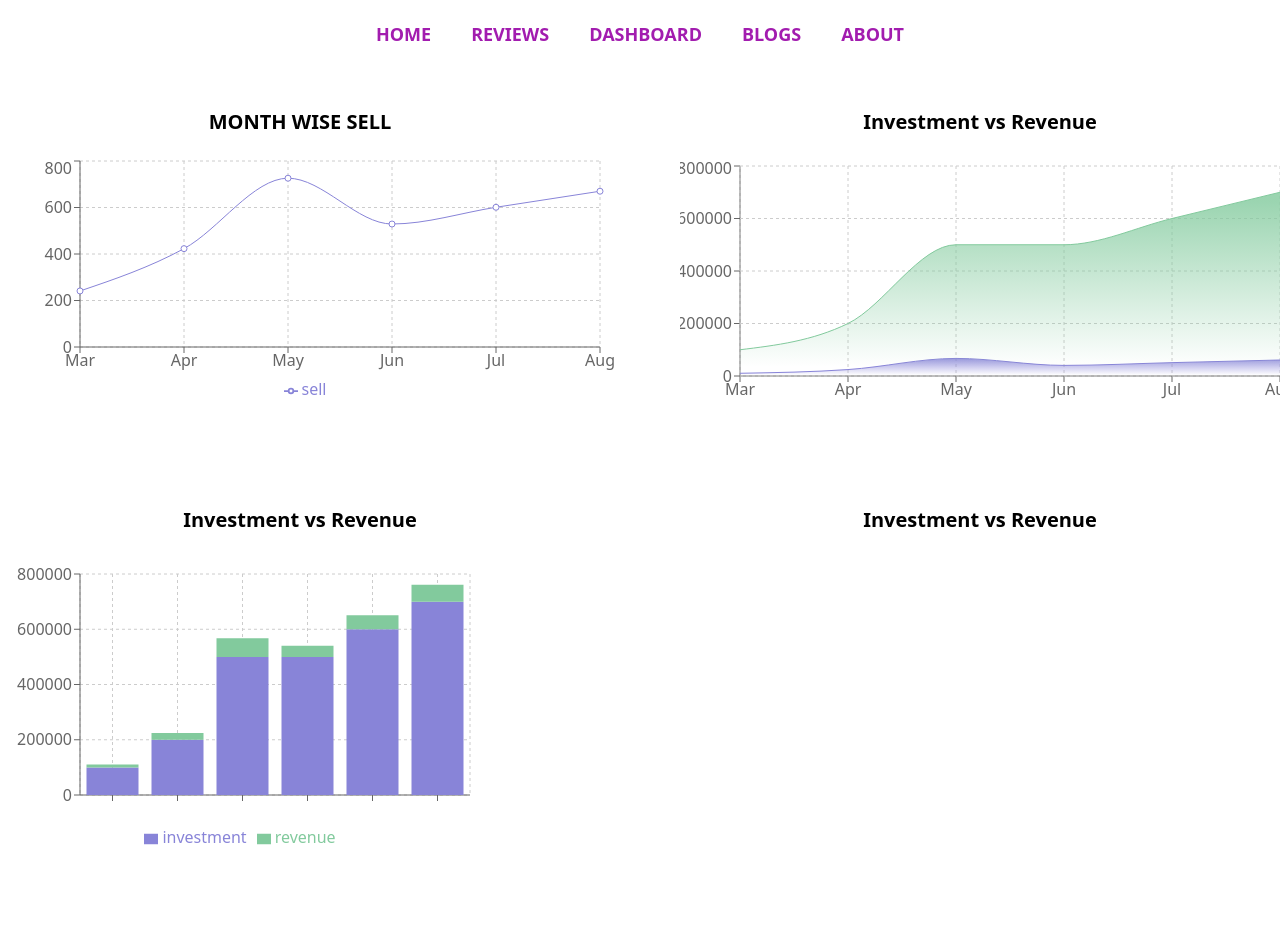
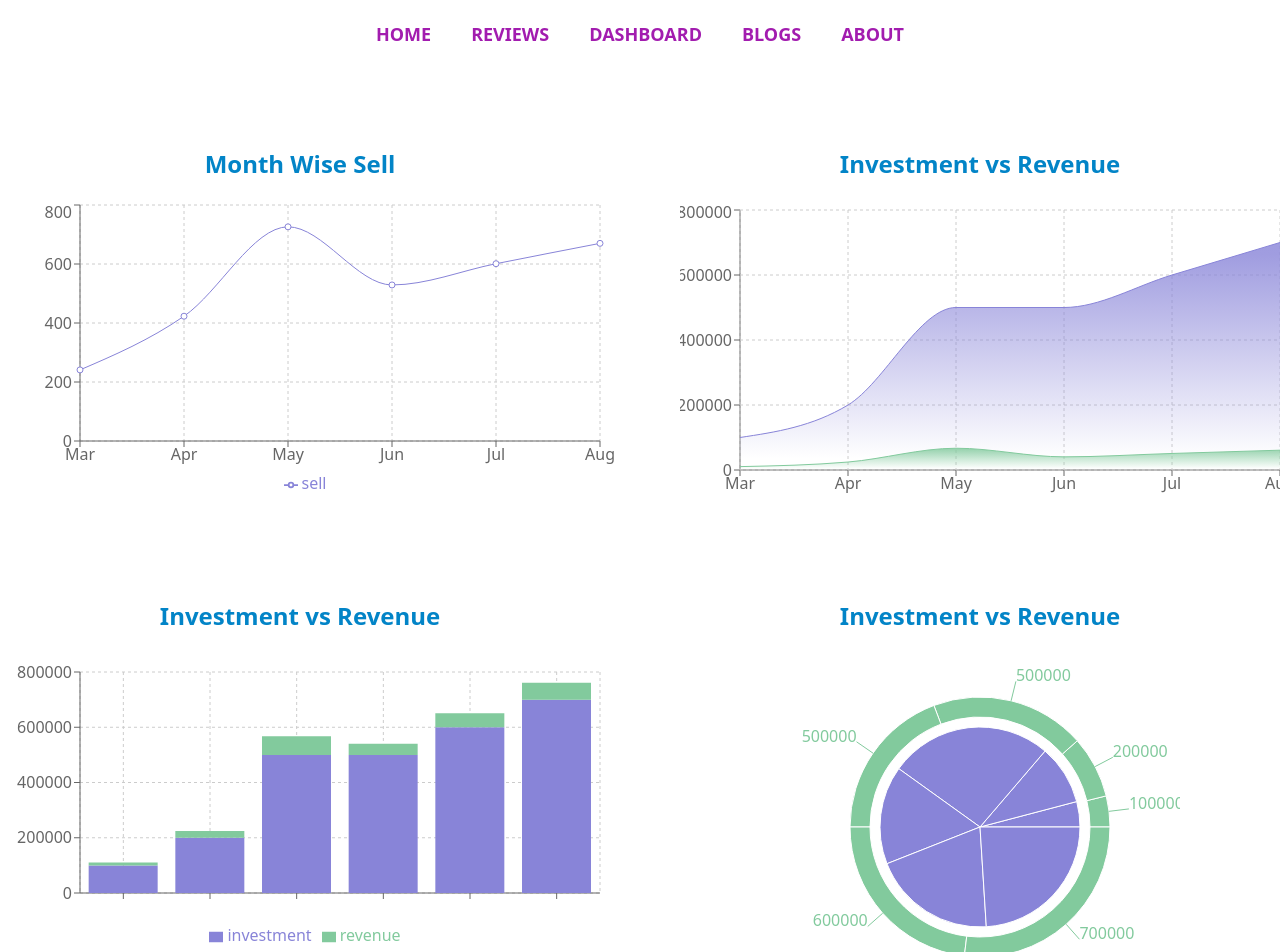
Before and after one commit to shakhawath1/product-analysis, a React (Create React App) app: page /dashboard in a window 1280 px wide. Shown: the top 952 px of the page. Built offline with nearby package versions, Linux system fonts and the light colour scheme.

Commit message:
added pie chart

```diff
--- a/src/ReChart/RevAreaChart/RevAreaChart.js
+++ b/src/ReChart/RevAreaChart/RevAreaChart.js
@@ -6,8 +6,8 @@ const RevAreaChart = () => {
     const [data] = useChartData();
     return (
         <div>
-            <h4 className='text-xl text-center font-semibold my-5'>Investment vs Revenue</h4>
-            <AreaChart width={630} height={250} data={data}
+            <h4 className='text-2xl text-center font-semibold my-5 text-sky-600'>Investment vs Revenue</h4>
+            <AreaChart width={630} height={300} data={data}
                 margin={{ top: 10, right: 30, left: 0, bottom: 0 }}>
                 <defs>
                     <linearGradient id="colorUv" x1="0" y1="0" x2="0" y2="1">
@@ -23,8 +23,8 @@ const RevAreaChart = () => {
                 <YAxis />
                 <CartesianGrid strokeDasharray="3 3" />
                 <Tooltip />
-                <Area type="monotone" dataKey="revenue" stroke="#8884d8" fillOpacity={1} fill="url(#colorUv)" />
-                <Area type="monotone" dataKey="investment" stroke="#82ca9d" fillOpacity={1} fill="url(#colorPv)" />
+                <Area type="monotone" dataKey="investment" stroke="#8884d8" fillOpacity={1} fill="url(#colorUv)" />
+                <Area type="monotone" dataKey="revenue" stroke="#82ca9d" fillOpacity={1} fill="url(#colorPv)" />
             </AreaChart>
         </div>
     );
--- a/src/ReChart/RevBarChart/RevBarChart.js
+++ b/src/ReChart/RevBarChart/RevBarChart.js
@@ -6,9 +6,9 @@ const RevBarChart = () => {
     const [data] = useChartData();
     return (
         <div>
-            <h4 className='text-xl text-center font-semibold my-5'>Investment vs Revenue</h4>
+            <h4 className='text-2xl text-center font-semibold my-5 text-sky-600'>Investment vs Revenue</h4>
             <BarChart
-                width={500}
+                width={630}
                 height={300}
                 data={data}
                 margin={{
--- a/src/ReChart/RevPieChart/RevPieChart.js
+++ b/src/ReChart/RevPieChart/RevPieChart.js
@@ -1,20 +1,19 @@
 import React from 'react';
-import { Pie, PieChart } from 'recharts';
+import { Pie, PieChart, Tooltip } from 'recharts';
 import useChartData from '../../hooks/useChartData';
 
 const RevPieChart = () => {
     const [data] = useChartData();
-    const data1 = data.revenue;
 
     return (
-        <div>
-            <h4 className='text-xl text-center font-semibold my-5'>Investment vs Revenue</h4>
-            {/* <ResponsiveContainer width="100%" height="100%"> */}
-            <PieChart width={400} height={400}>
-                <Pie data={data1} dataKey="revenue" cx="50%" cy="50%" outerRadius={60} fill="#8884d8" />
-                <Pie data={data1} dataKey="investment" cx="50%" cy="50%" innerRadius={70} outerRadius={90} fill="#82ca9d" label />
+        <div className='m-auto'>
+            <h4 className='text-2xl text-center font-semibold my-5 text-sky-600'>Investment vs Revenue</h4>
+            <PieChart width={400} height={350}>
+                <Pie data={data} dataKey="revenue" cx="50%" cy="50%" outerRadius={100} fill="#8884d8" />
+                <Pie data={data} dataKey="investment" cx="50%" cy="50%" innerRadius={110} outerRadius={130} fill="#82ca9d" label />
+                <Tooltip />
             </PieChart>
-            {/* </ResponsiveContainer> */}
+
 
         </div>
     );
--- a/src/ReChart/SellLineChart/SellLineChart.js
+++ b/src/ReChart/SellLineChart/SellLineChart.js
@@ -8,8 +8,8 @@ const SellLineChart = () => {
 
     return (
         <div>
-            <h4 className='text-xl text-center font-semibold my-5'>MONTH WISE SELL</h4>
-            <LineChart width={630} height={250} data={data}
+            <h4 className='text-2xl text-center font-semibold my-5 text-sky-600'>Month Wise Sell</h4>
+            <LineChart width={630} height={300} data={data}
                 margin={{ top: 5, right: 30, left: 20, bottom: 5 }}>
                 <CartesianGrid strokeDasharray="3 3" />
                 <XAxis dataKey="month" />
--- a/src/components/Dashboard/Dashboard.js
+++ b/src/components/Dashboard/Dashboard.js
@@ -6,7 +6,7 @@ import SellLineChart from '../../ReChart/SellLineChart/SellLineChart';
 
 const Dashboard = () => {
     return (
-        <div className='grid grid-cols-2 gap-20 mt-10'>
+        <div className='grid grid-cols-2 gap-20 my-20'>
             <SellLineChart></SellLineChart>
             <RevAreaChart></RevAreaChart>
             <RevBarChart></RevBarChart>
```
